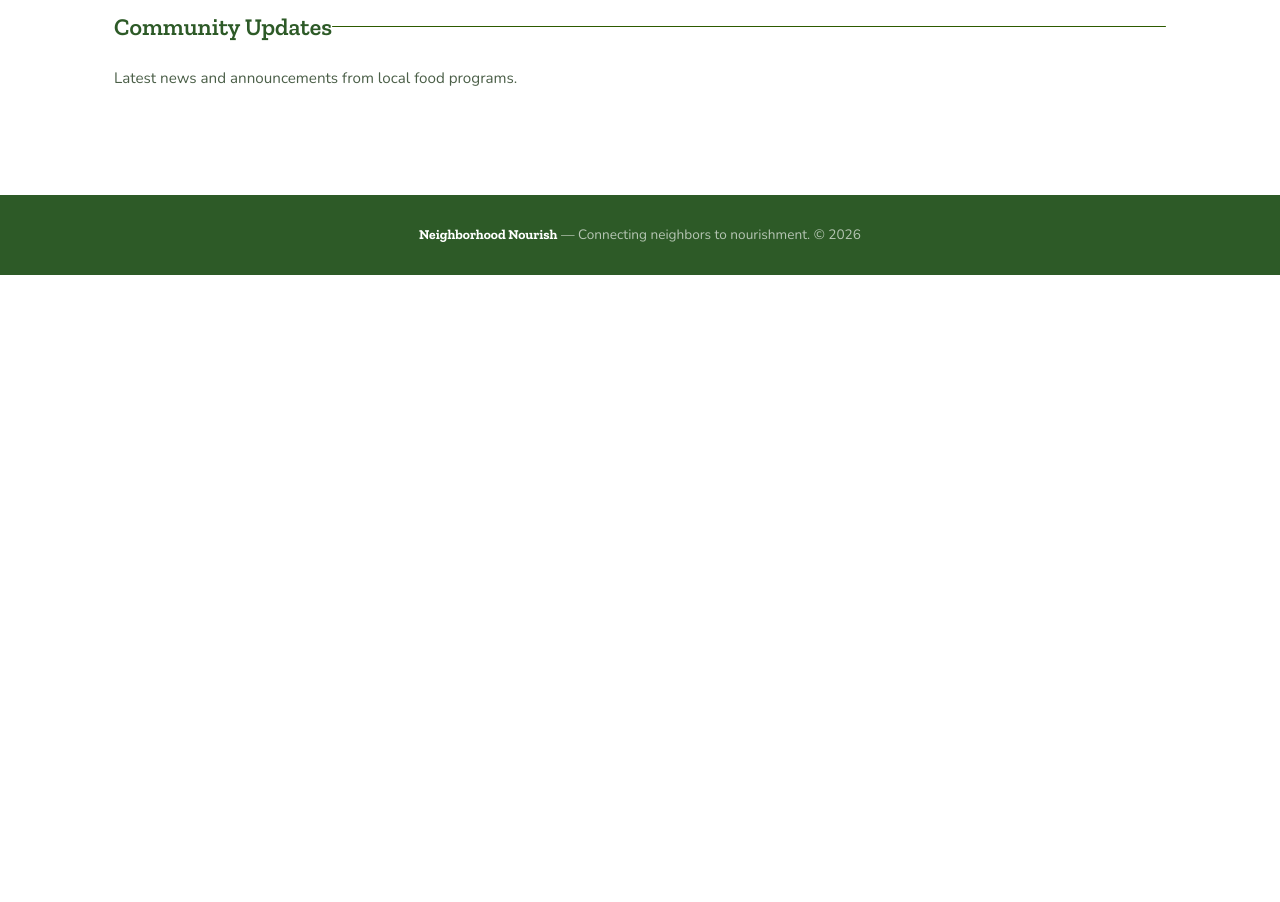
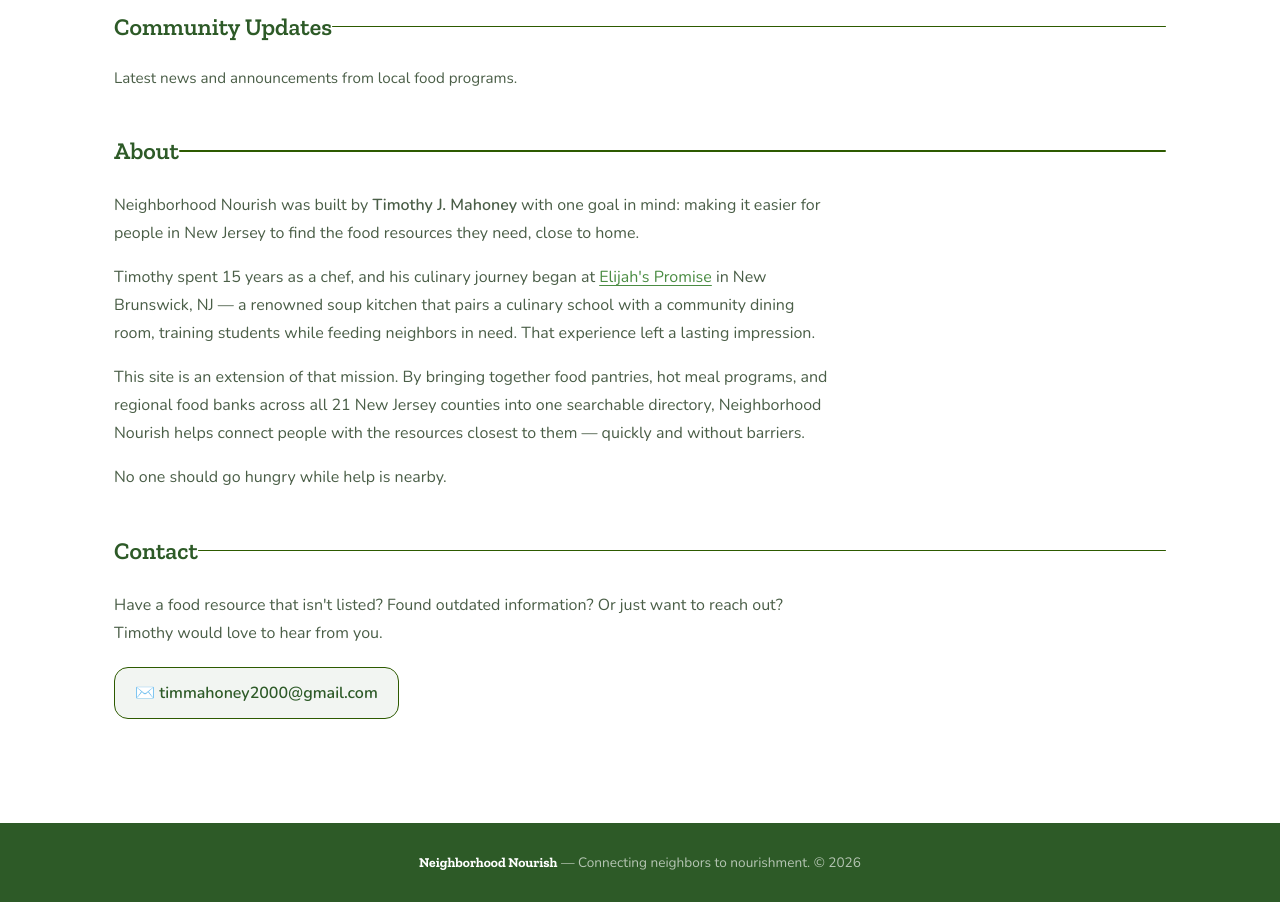
Before and after one commit to Timmahoney2000/neighborhoodnourish, a website: page index.html in a window 1280 px wide. Shown: the part 1040-1942 px from the top of the page. Before the commit the page ends 1315 px from the top, so only its background shows below. Drawn offline with nearby package versions, Linux system fonts and the light colour scheme; a script that the page names is missing.

Commit message:
add about and contact sections

```diff
--- a/index.html
+++ b/index.html
@@ -21,9 +21,9 @@
 
       <nav class="site-nav" aria-label="Primary navigation">
         <ul class="site-nav__list">
-          <li><a href="#" aria-current="page">Home</a></li>
-          <li><a href="#">About</a></li>
-          <li><a href="#">Contact</a></li>
+          <li><a href="#hero" aria-current="page">Home</a></li>
+          <li><a href="#about">About</a></li>
+          <li><a href="#contact">Contact</a></li>
         </ul>
       </nav>
     </header>
@@ -32,7 +32,7 @@
     <main id="main-content">
 
       <!-- Hero / Search -->
-      <section class="hero" aria-labelledby="hero-title">
+      <section class="hero" id="hero" aria-labelledby="hero-title">
         <div class="hero__inner">
           <p class="hero__eyebrow">Free &amp; local</p>
           <h1 class="hero__title" id="hero-title">Neighborhood Nourish</h1>
@@ -91,6 +91,48 @@
           <script src="https://widget.rss.app/v1/carousel.js" async></script>
         </section>
 
+        <!-- About -->
+        <section class="about-section" id="about" aria-labelledby="about-heading">
+          <h2 class="section-title" id="about-heading">About</h2>
+          <div class="about__body">
+            <p>
+              Neighborhood Nourish was built by <strong>Timothy J. Mahoney</strong> with one goal
+              in mind: making it easier for people in New Jersey to find the food resources they
+              need, close to home.
+            </p>
+            <p>
+              Timothy spent 15 years as a chef, and his culinary journey began at
+              <a href="https://www.elijahspromise.org" target="_blank" rel="noopener noreferrer">Elijah's Promise</a>
+              in New Brunswick, NJ — a renowned soup kitchen that pairs a culinary school with
+              a community dining room, training students while feeding neighbors in need. That
+              experience left a lasting impression.
+            </p>
+            <p>
+              This site is an extension of that mission. By bringing together food pantries,
+              hot meal programs, and regional food banks across all 21 New Jersey counties into
+              one searchable directory, Neighborhood Nourish helps connect people with the
+              resources closest to them — quickly and without barriers.
+            </p>
+            <p>
+              No one should go hungry while help is nearby.
+            </p>
+          </div>
+        </section>
+
+        <!-- Contact -->
+        <section class="contact-section" id="contact" aria-labelledby="contact-heading">
+          <h2 class="section-title" id="contact-heading">Contact</h2>
+          <div class="contact__body">
+            <p>
+              Have a food resource that isn't listed? Found outdated information?
+              Or just want to reach out? Timothy would love to hear from you.
+            </p>
+            <a class="contact__link" href="mailto:timmahoney2000@gmail.com">
+              ✉️ timmahoney2000@gmail.com
+            </a>
+          </div>
+        </section>
+
       </div>
     </main>
 
--- a/styles.css
+++ b/styles.css
@@ -525,6 +525,81 @@ display: block;
     font-family: var(--font-display);
 }
 
+.about-section {
+    margin-bottom: var(--space-xl);
+}
+
+.about__body {
+    display: flex;
+    flex-direction: column;
+    gap: 1rem;
+    max-width: 720px;
+}
+
+.about__body p {
+    font-size: 1rem;
+    color: var(--color-text-mid);
+    line-height: 1.75;
+}
+
+.about__body strong {
+    color: var(--color-text-dark);
+    font-weight: 700;
+}
+
+.about__body a {
+    color: var(--color-green-mid);
+    text-decoration: underline;
+    text-underline-offset: 3px;
+    transition: color var(--duration) var(--ease-out);
+}
+
+.about__body a:hover {
+    color: var(--color-green-dark);
+}
+
+.contact-section {
+    margin-bottom: var(--space-xl);
+}
+
+.contact__body {
+    display: flex;
+    flex-direction: column;
+    gap: 1.25rem;
+    max-width: 720px;
+}
+
+.contact__body p {
+    font-size: 1rem;
+    color: var(--color-text-mid);
+    line-height: 1.75;
+}
+
+.contact__link {
+    display: inline-flex;
+    align-items: center;
+    gap: 0.5rem;
+    font-size: 1rem;
+    font-weight: 700;
+    color: var(--color-green-dark);
+    background: rgba(45, 90, 39, 0.06);
+    border: 1.5px solid var(--color-border);
+    padding: 0.75rem 1.25rem;
+    border-radius: var(--radius-md);
+    transition:
+    background var(--duration) var(--ease-out),
+    color var(--duration) var(--ease-out),
+    transform var(--duration) var(--ease-out);
+    width: fit-content;
+}
+
+.contact__link:hover {
+    background: var(--color-green-dark);
+    color: #fff;
+    transform: translateY(-1px);
+}
+
+
 /*---- Responsive ----*/
 @media (max-width: 640px) {
     .hero {
```
Also changed, not shown: src/data/nj_food_pantries.json, 1 other file.
